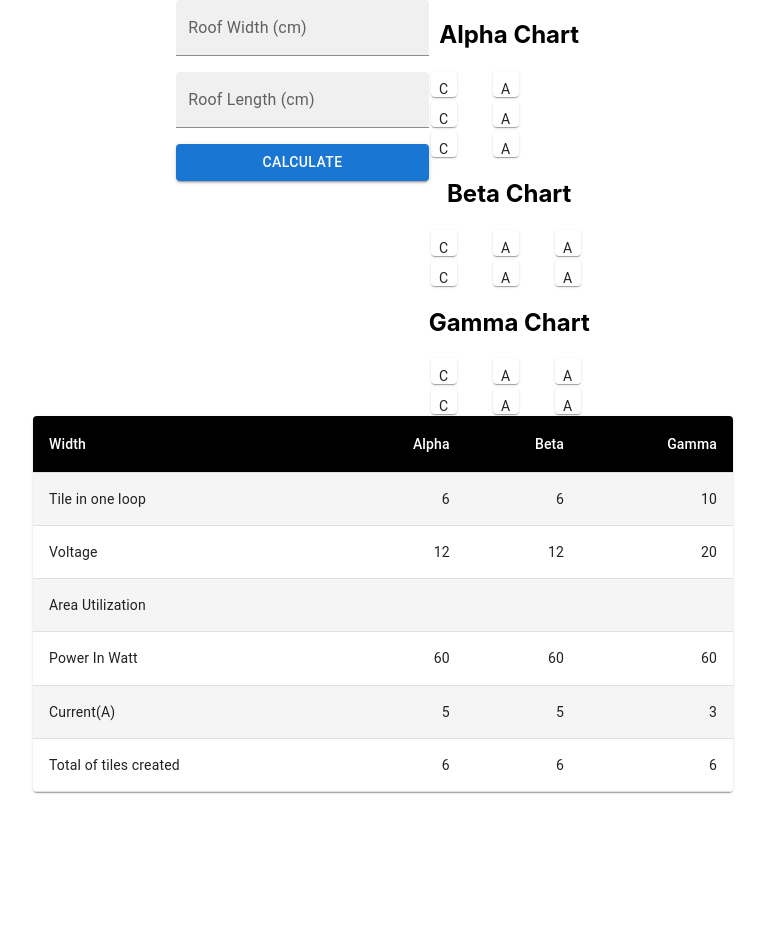
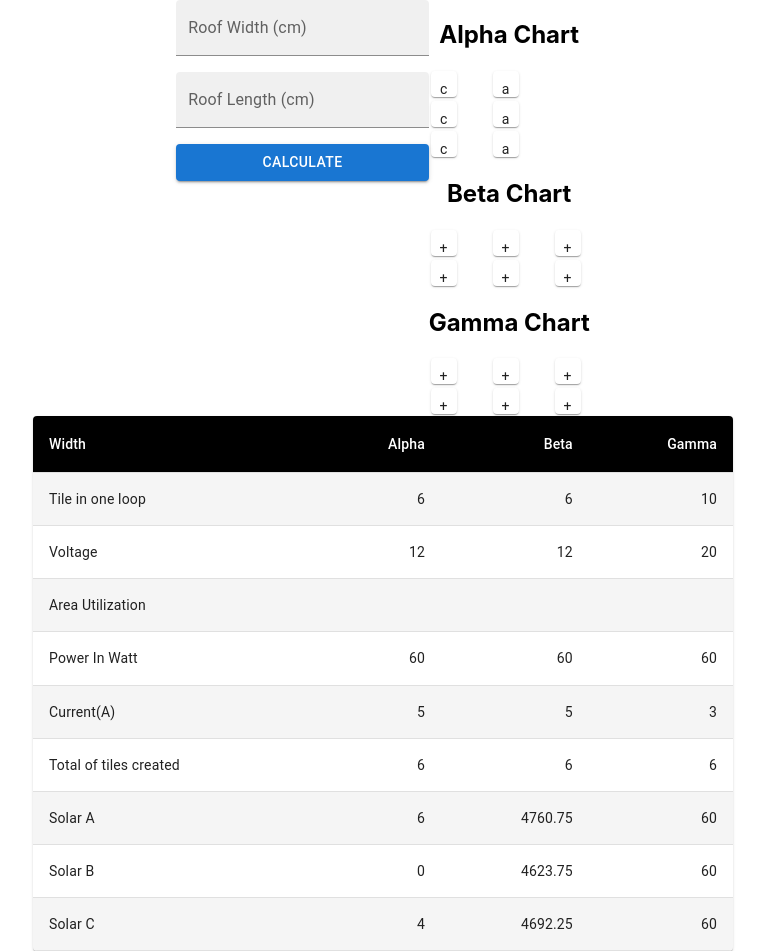
Before and after one commit to rthe1/solar-panel-planner, a React (Create React App) app: page / in a window 1280 px wide. Shown: the whole page, without its empty margins (257-1022 px from the left). Before the commit the page ends 800 px from the top, so only its background shows below. Built offline with nearby package versions, Linux system fonts and the light colour scheme.

Commit message:
alpha tiles calc done

```diff
--- a/src/components/DisplaySide.jsx
+++ b/src/components/DisplaySide.jsx
@@ -33,9 +33,9 @@ export default function ResponsiveStack() {
   // IF i % NUMBER = 0 { put a, b or c}
 
   if(i % 7 === 0){
-    alphaColumn.push(<div><Item>C</Item></div>)
+    alphaColumn.push(<div><Item> c </Item></div>)
   } else {
-    alphaColumn.push(<div><Item>A</Item></div>)
+    alphaColumn.push(<div><Item> a </Item></div>)
   }
   }
 
@@ -66,9 +66,9 @@ for (let i = 0; i < betaColumns; i++) {
 // IF i % NUMBER = 0 { put a, b or c}
 
 if(i % 7 === 0){
-  betaColumn.push(<div><Item>C</Item></div>)
+  betaColumn.push(<div><Item> + </Item></div>)
 } else {
-  betaColumn.push(<div><Item>A</Item></div>)
+  betaColumn.push(<div><Item> + </Item></div>)
 }
 }
 
@@ -101,9 +101,9 @@ for (let i = 0; i < gammaColumns; i++) {
 // IF i % NUMBER = 0 { put a, b or c}
 
 if(i % 7 === 0){
-  gammaColumn.push(<div><Item>C</Item></div>)
+  gammaColumn.push(<div><Item> + </Item></div>)
 } else {
-  gammaColumn.push(<div><Item>A</Item></div>)
+  gammaColumn.push(<div><Item> + </Item></div>)
 }
 }
 
--- a/src/components/DisplayWriteUp.jsx
+++ b/src/components/DisplayWriteUp.jsx
@@ -31,8 +31,6 @@ function createData(Width, Alpha, Beta, Gamma) {
   return { Width, Alpha, Beta, Gamma };
 }
 
-
-
 const useStyles = makeStyles({
   table: {
     minWidth: 700,
@@ -43,6 +41,8 @@ export default function CustomizedTables() {
 
   const { roofLength, width } = useContext(FormDisplayContext);
 
+  //////////////////////
+
   let alphaWidth = width
   let betaWidth = width
   let gammaWidth = width
@@ -52,13 +52,17 @@ export default function CustomizedTables() {
   let gammaRoofLength = roofLength
 
 
-  let alphaTiles = Math.floor(roofLength / 31.5) * Math.floor(alphaWidth / 31.5)
+  let alphaTiles = Math.floor(alphaRoofLength / 31.5) * Math.floor(alphaWidth / 31.5)
   alphaTiles = alphaTiles - Math.floor(alphaWidth / 31.5)
   let alphaPowerInWatts = alphaTiles * 10
   let alphaTilesInLoop = Math.floor(alphaWidth / 31.5) * 2
   let alphaVoltage = alphaTilesInLoop * 2
   let alphaCurrent = alphaPowerInWatts / alphaVoltage
-
+  let alphaNumOfLoops = Math.floor((alphaRoofLength/ 31.5) / 2)
+  let alphaAcount = Math.floor((alphaWidth/ 31.5) * 2);
+  let alphaBcount = 0;
+  let alphaCcount = Math.floor(2 * alphaWidth / 31.5 - 2) * alphaNumOfLoops;
+  /////////////////////
 
   let betaTiles = 0;
   if (Math.floor(betaWidth / 31.5) % 2 !== 0) {
@@ -72,8 +76,11 @@ export default function CustomizedTables() {
   let betaTilesInLoop = Math.floor(betaWidth / 31.5) * 3
   let betaVoltage = betaTilesInLoop * 2
   let betaCurrent = betaPowerInWatts / betaVoltage
+  let betaAcount = (betaWidth + 1) * betaWidth;
+  let betaBcount = (betaWidth - 1) * betaWidth;
+  let betaCcount = betaWidth * betaWidth;
 
-
+  /////////////////////
 
   let gammaTiles = 0;
   if (Math.floor(gammaWidth / 31.5) % 2 !== 0) {
@@ -89,12 +96,15 @@ export default function CustomizedTables() {
   let gammaCurrent = gammaPowerInWatts / gammaVoltage
 
   const rows = [
-    createData('Tile in one loop', alphaTilesInLoop,betaTilesInLoop,gammaTilesInLoop),
-    createData('Voltage', alphaVoltage,betaVoltage,gammaVoltage),
+    createData('Tile in one loop', alphaTilesInLoop, betaTilesInLoop, gammaTilesInLoop),
+    createData('Voltage', alphaVoltage, betaVoltage, gammaVoltage),
     createData('Area Utilization',),
     createData('Power In Watt', alphaPowerInWatts, betaPowerInWatts, gammaPowerInWatts),
     createData('Current(A)', alphaCurrent, betaCurrent, gammaCurrent),
     createData('Total of tiles created', alphaTiles, betaTiles, gammaTiles),
+    createData('Solar A', alphaAcount, betaAcount, gammaPowerInWatts),
+    createData('Solar B', alphaBcount, betaBcount, gammaPowerInWatts),
+    createData('Solar C', alphaCcount, betaCcount, gammaPowerInWatts),
   ];
 
   const classes = useStyles();
```
